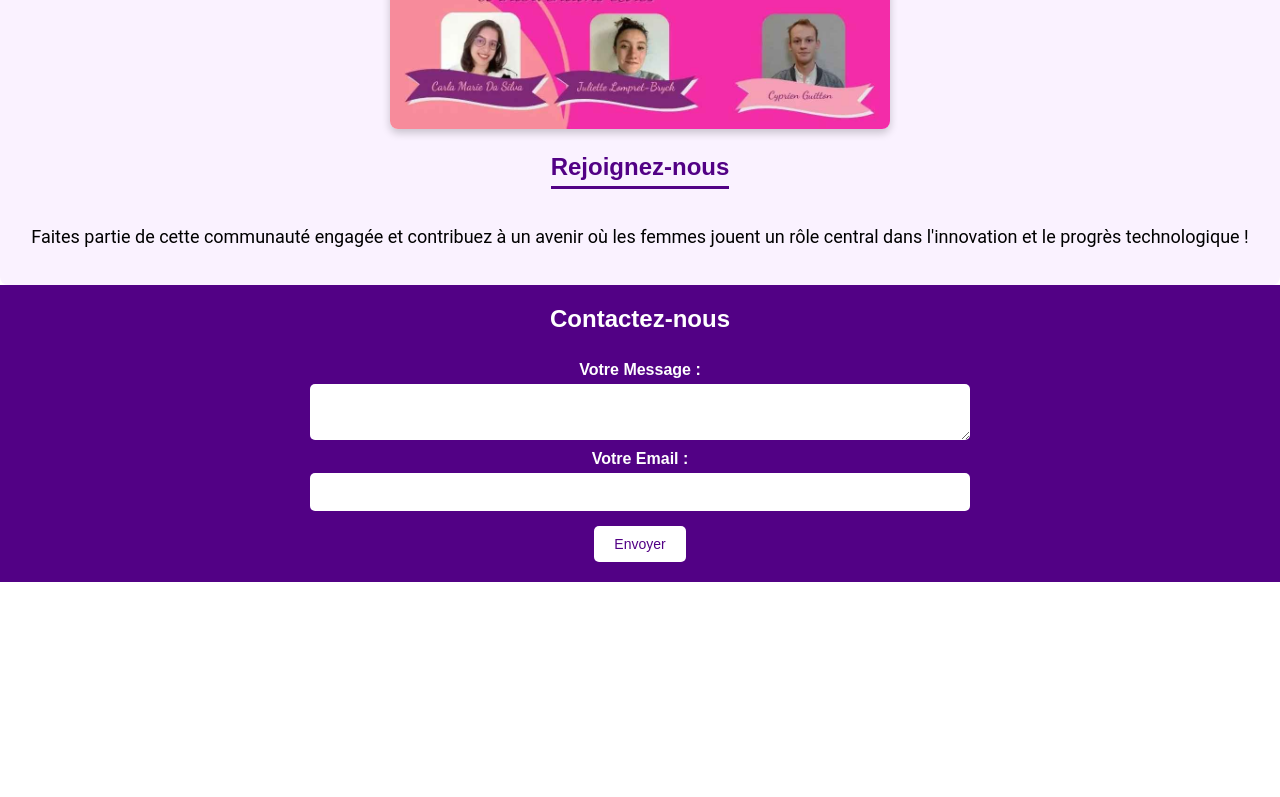
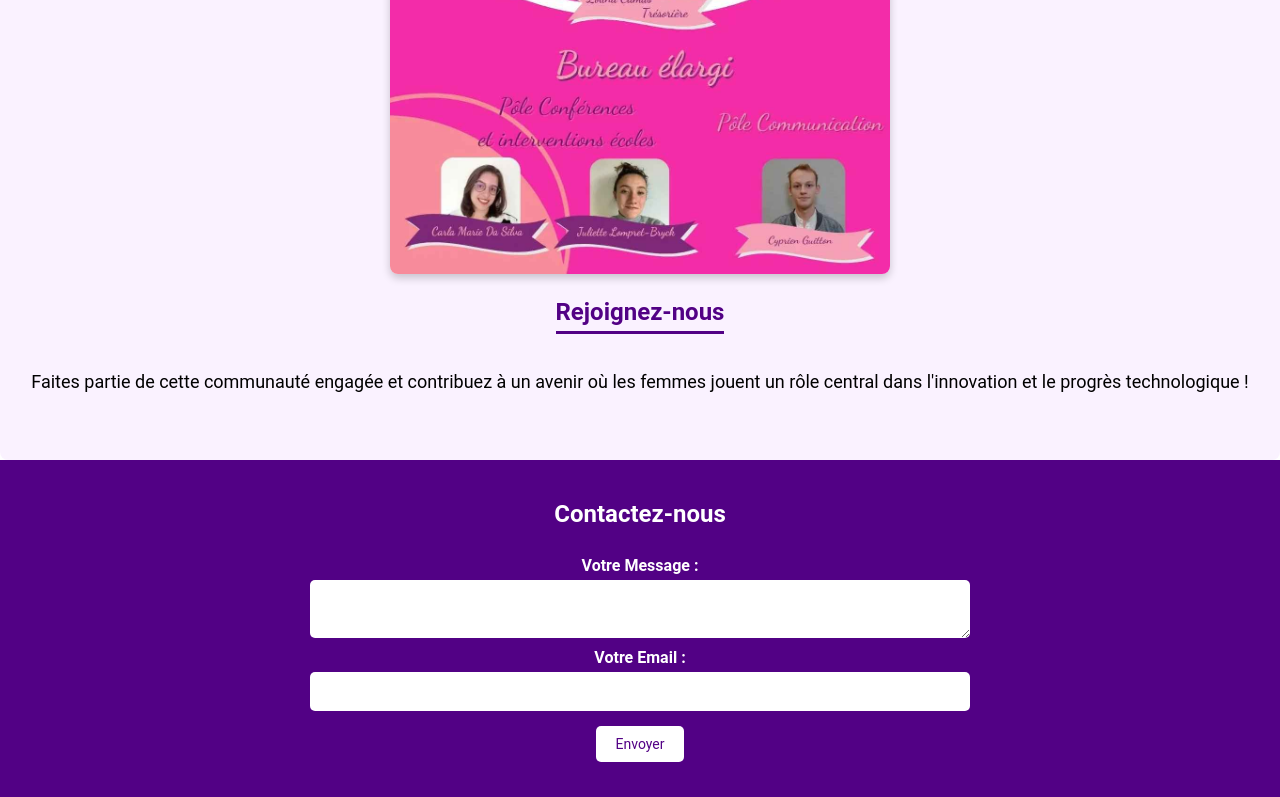
Before and after one commit to daniellima0/hackaton-equipe9, an Angular app in the folder hackaton-project/: page / in a window 1280 px wide. Shown: the part 2000-2797 px from the top of the page. Before the commit the page ends 2582 px from the top, so only its background shows below. Built offline with nearby package versions, Linux system fonts and the light colour scheme.

Commit message:
feat: correct style details

```diff
--- a/hackaton-project/src/app/components/association-presentation/association-presentation.component.css
+++ b/hackaton-project/src/app/components/association-presentation/association-presentation.component.css
@@ -39,12 +39,12 @@
 }
 .infos_orga {
     text-align: center;
-    margin-top: 15px;
+    margin-top: 40px;
     padding-top: 15px;
     width: 100%;
     border-radius: 8px;
     background-color: rgba(208,132,254,0.1);
-    padding-bottom: 20px;
+    padding-bottom: 50px;
 }
 .activities li,
 .goals li {
@@ -63,7 +63,8 @@
     display: flex;
     align-items: center;
     justify-content: space-evenly;
-
+    margin-top: 30px;
+    margin-bottom: 30px;
 }
 .activities {
   max-width: 50%;
@@ -126,7 +127,8 @@ strong {
   display: flex;
   flex-direction: column;
   align-items: center;
-  padding-bottom: 20px;
+  padding-bottom: 50px;
+  padding-top:20px;
 }
 
 .contact-banner h2 {
--- a/hackaton-project/src/index.html
+++ b/hackaton-project/src/index.html
@@ -1,15 +1,13 @@
-<!doctype html>
+<!DOCTYPE html>
 <html lang="en">
   <head>
-  <meta charset="utf-8">
+    <meta charset="UTF-8" />
     <title>HackatonProject</title>
-  <base href="/">
-  <meta name="viewport" content="width=device-width, initial-scale=1">
-  <link rel="icon" type="image/png" href="assets/Logo_IAF.png">
-
+    <base href="/" />
+    <meta name="viewport" content="width=device-width, initial-scale=1" />
+    <link rel="icon" type="image/png" href="assets/Logo_IAF.png" />
 
     <script src="https://www.gstatic.com/dialogflow-console/fast/messenger/bootstrap.js?v=1"></script>
-
   </head>
   <body>
     <app-root></app-root>
--- a/hackaton-project/src/styles.css
+++ b/hackaton-project/src/styles.css
@@ -1,5 +1,10 @@
 /* You can add global styles to this file, and also import other style files */
-.html, body{
-    margin :0 0;
-    font-family: Arial, sans-serif;
+.html,
+body {
+  margin: 0 0;
+  font-family: Roboto, sans-serif;
 }
+
+* {
+  font-family: Roboto, sans-serif;
+}
```
Lines whose indentation alone changed are shown as unchanged.
